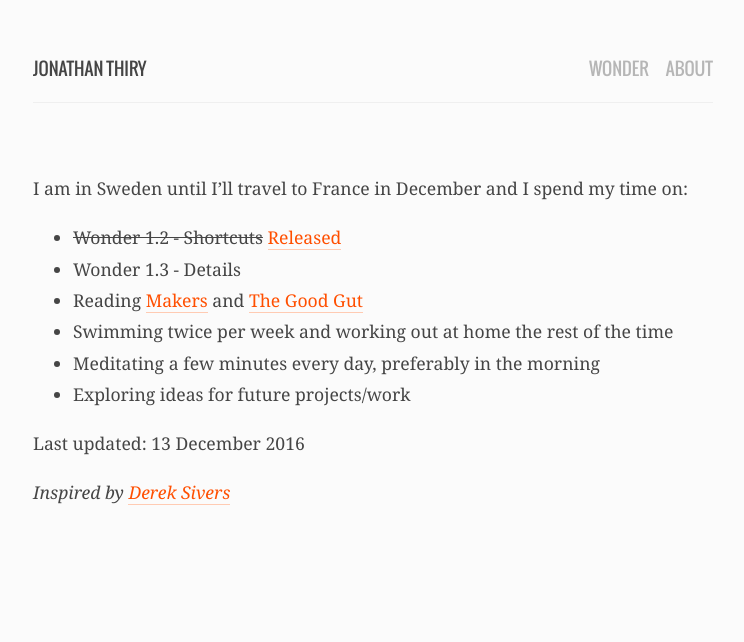
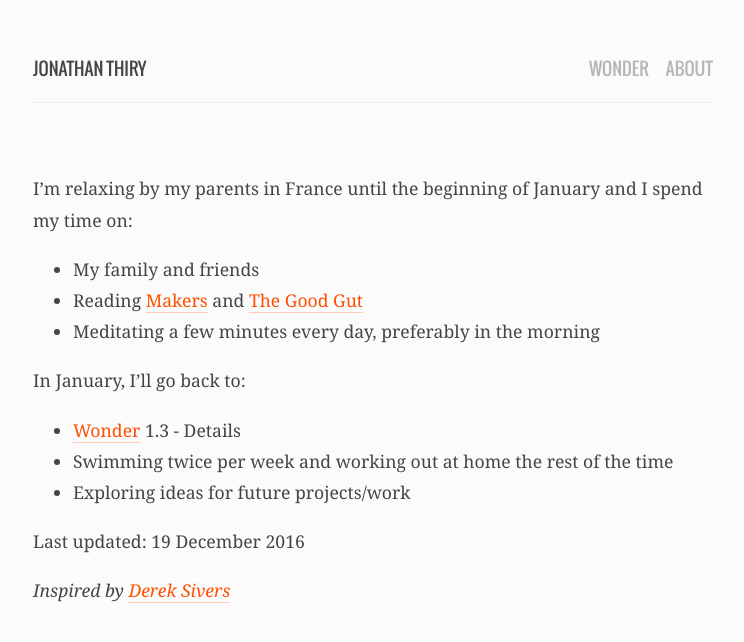
Before and after one commit to jonathanthiry/jonathanthiry.github.com, a Jekyll site: the page built from now.md, in a window 1280 px wide. Shown: the top 642 px of the page, without its empty margins (267-1011 px from the left). Built offline with Jekyll 4.4.1, drawn with Linux system fonts in a browser that asks for light colours.

Commit message:
Upade now page

```diff
--- a/now.md
+++ b/now.md
@@ -1,16 +1,17 @@
 ---
 layout: page
 permalink: /now
-date: 2016-12-13
+date: 2016-12-19
 ---
 
-I am in Sweden until I'll travel to France in December and I spend my time on:
+I'm relaxing by my parents in France until the beginning of January and I spend my time on:
+- My family and friends
+- Reading [Makers](http://craphound.com/makers/download/) and [The Good Gut](https://www.amazon.com/Good-Gut-Taking-Control-Long-term-ebook/dp/B00OZ0TOV2)
+- Meditating a few minutes every day, preferably in the morning
 
-- ~~Wonder 1.2 - Shortcuts~~ [Released](https://itunes.apple.com/us/app/wonder-reader-for-wikipedia/id1050888989?mt=8&at=1010lo2M)
-- Wonder 1.3 - Details
-- Reading [Makers](http://craphound.com/makers/download/) and [The Good Gut](https://www.amazon.com/Good-Gut-Taking-Control-Long-term-ebook/dp/B00OZ0TOV2)
+In January, I'll go back to:
+- [Wonder](https://itunes.apple.com/us/app/wonder-reader-for-wikipedia/id1050888989?mt=8&at=1010lo2M) 1.3 - Details
 - Swimming twice per week and working out at home the rest of the time
-- Meditating a few minutes every day, preferably in the morning
 - Exploring ideas for future projects/work
 
 Last updated: {{ page.date | date_to_long_string }}
```
